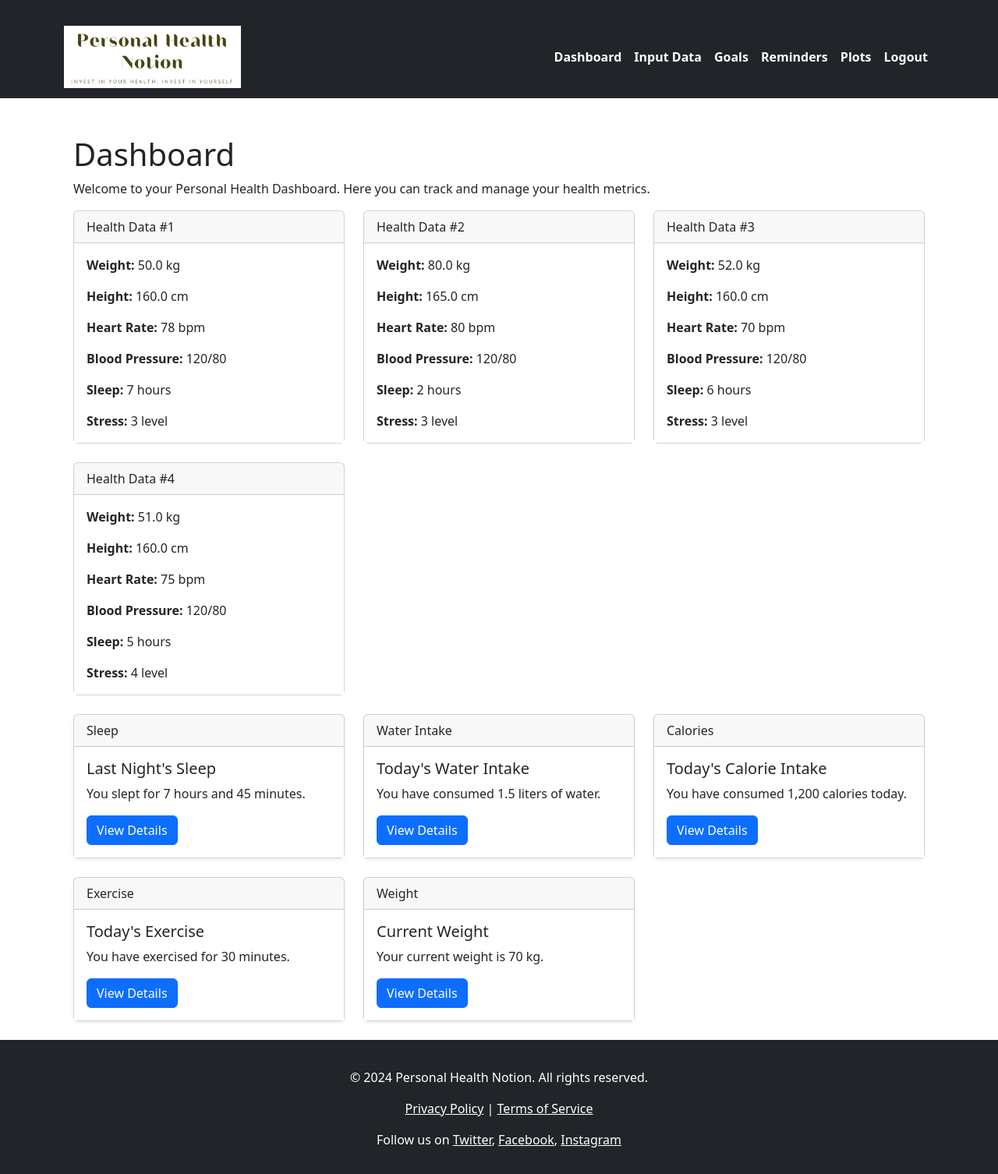
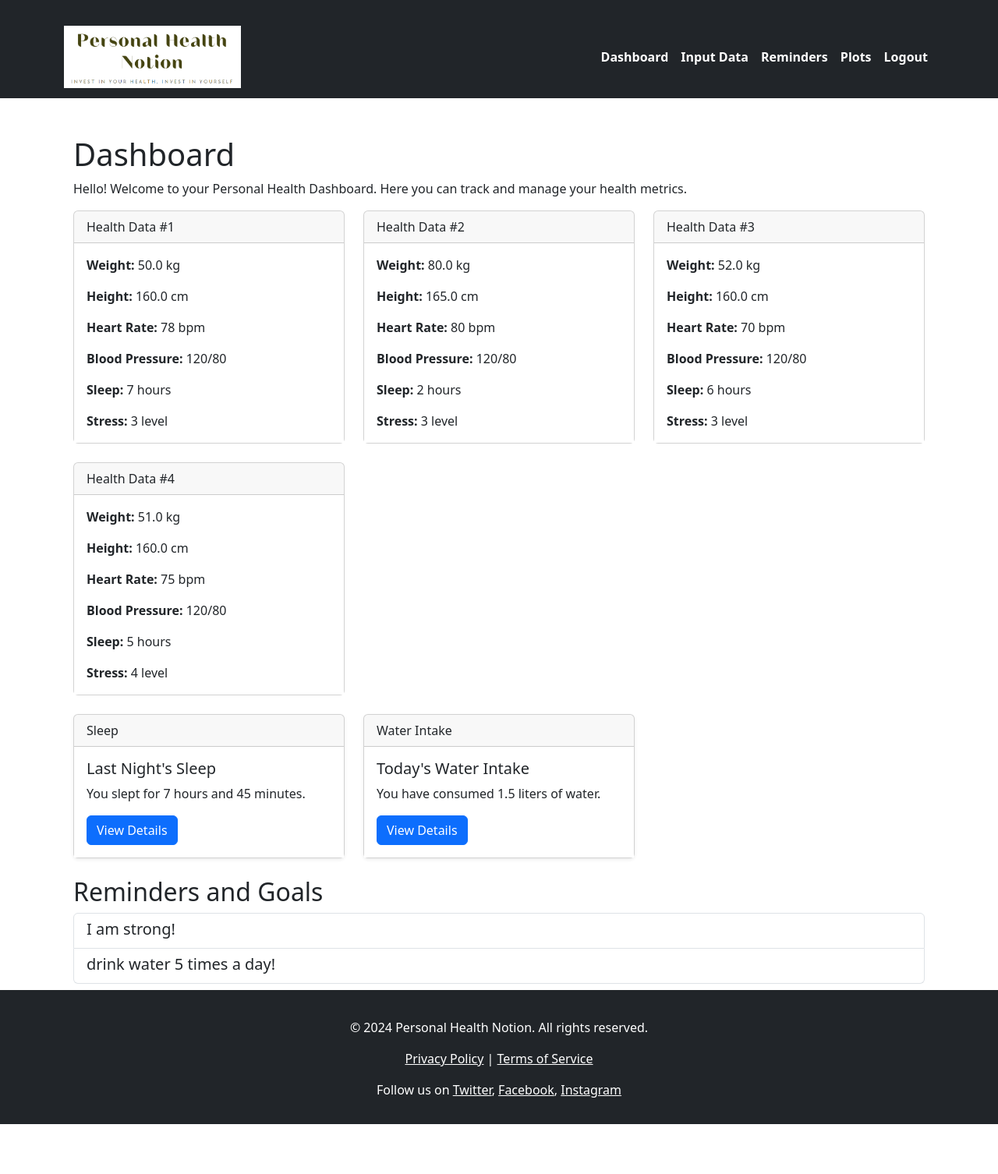
Before and after one commit to amyosy/PersonalHealth, a Flask app: page /dashboard in a window 1280 px wide. Shown: the whole page at 78% size. After the commit the page ends 1442 px from the top, so only its background shows below. Run offline with Flask 2, Linux system fonts and the light colour scheme; a user stored in the database is signed in; data comes from the database, SQL or seed files in the repository; both versions use the stored data as it was after the commit; data that the repository does not hold is empty.

Commit message:
Aktualisierung und Verbesserung der Python-Dateien und htmls

```diff
--- a/app.py
+++ b/app.py
@@ -1,9 +1,14 @@
-from flask import Flask, render_template, redirect, url_for, request, session, flash
-from flask.json import jsonify
-from forms import RegistrationForm, LoginForm, DataForm, GoalForm, ReminderForm
+import io
+from flask import Flask, render_template, redirect, url_for, session, flash, request
+from flask_wtf import FlaskForm
+from sqlalchemy.sql.functions import current_user
+from wtforms.fields.simple import SubmitField
+from forms import RegistrationForm, LoginForm, DataForm, ReminderForm
 from functools import wraps
 from init import create_app, db, bcrypt
-from models import User, HealthData, Goal, Reminder
+from models import User, HealthData, Reminder
+import matplotlib.pyplot as plt
+import base64
 
 app = create_app()
 
@@ -88,22 +93,6 @@ def input_data():
     return render_template('input_data.html', form=form)
 
 
-@app.route('/goals', methods=['GET', 'POST'])
-@login_required
-def goals():
-    form = GoalForm()
-    user = User.query.filter_by(username=session['username']).first()
-    if form.validate_on_submit():
-        goal = Goal(title=form.goal_title.data, description=form.goal_description.data,
-                    deadline=form.goal_deadline.data, user_id=user.id)
-        db.session.add(goal)
-        db.session.commit()
-        flash('Goal added successfully!')
-        return redirect(url_for('goals'))
-    user_goals = Goal.query.filter_by(user_id=user.id).all()
-    return render_template('goals.html', form=form, goals=user_goals)
-
-
 @app.route('/reminders', methods=['GET', 'POST'])
 @login_required
 def reminders():
@@ -124,16 +113,76 @@ def reminders():
 def dashboard():
     user = User.query.filter_by(username=session['username']).first()
     health_data = HealthData.query.filter_by(user_id=user.id).all()
-    user_goals = Goal.query.filter_by(user_id=user.id).all()
-    return render_template('dashboard.html', health_data=health_data, goals=user_goals, username=user.username)
+    reminders = Reminder.query.filter_by(user_id=user.id).all()  # Fetch reminders
+    return render_template('dashboard.html', health_data=health_data, reminders=reminders)
 
 
-@app.route('/plots')
-@login_required
+# FlaskForm für die Plot-Pagination
+class PlotPaginationForm(FlaskForm):
+    weight_submit = SubmitField('Weight')
+    height_submit = SubmitField('Height')
+    heart_rate_submit = SubmitField('Heart Rate')
+    blood_pressure_submit = SubmitField('Blood Pressure')
+    sleep_submit = SubmitField('Sleep')
+    stress_submit = SubmitField('Stress')
+
+
+@app.route('/plots', methods=['GET', 'POST'])
 def plots():
-    user = User.query.filter_by(username=session['username']).first()
-    data = HealthData.query.filter_by(user_id=user.id).all()
-    return render_template('plots.html', data=jsonify(data))
+    form = PlotPaginationForm()
+
+    # Daten für die Plots abrufen
+    page = int(request.args.get('page', 1))  # Aktuelle Seite
+
+    if page == 1:
+        health_data = HealthData.query.with_entities(HealthData.weight).all()
+        plot_title = 'Weight Over Time'
+    elif page == 2:
+        health_data = HealthData.query.with_entities(HealthData.height).all()
+        plot_title = 'Height Over Time'
+    elif page == 3:
+        health_data = HealthData.query.with_entities(HealthData.heart_rate).all()
+        plot_title = 'Heart Rate Over Time'
+    elif page == 4:
+        health_data = HealthData.query.with_entities(HealthData.blood_pressure).all()
+        plot_title = 'Blood Pressure Over Time'
+    elif page == 5:
+        health_data = HealthData.query.with_entities(HealthData.sleep).all()
+        plot_title = 'Sleep Over Time'
+    elif page == 6:
+        health_data = HealthData.query.with_entities(HealthData.stress).all()
+        plot_title = 'Stress Over Time'
+    else:
+        return render_template('error.html', message='Invalid pagination.')
+
+    # Konvertierung der Abfrageergebnisse in eine flache Liste
+    health_data = [value[0] for value in health_data]
+
+    # Mindestens 3 Datensätze benötigt, um Plots zu erstellen
+    if len(health_data) < 3:
+        plots_available = False
+    else:
+        plots_available = True
+
+    if plots_available:
+        # Plots erstellen
+        plt.figure(figsize=(8, 6))
+        plt.plot(health_data)
+        plt.title(plot_title)
+        plt.xlabel('Time')
+        plt.ylabel(plot_title)
+
+        # Speichern des Plots in BytesIO
+        img = io.BytesIO()
+        plt.savefig(img, format='png')
+        img.seek(0)
+        plot_url = base64.b64encode(img.getvalue()).decode()
+        plt.close()
+
+        return render_template('plots.html', form=form, plot_title=plot_title, plot_url=plot_url,
+                               plot_available=plots_available, page=page)
+
+    return render_template('plots.html', form=form, plot_available=plots_available, page=page)
 
 
 if __name__ == '__main__':
--- a/init.py
+++ b/init.py
@@ -1,6 +1,7 @@
 from flask import Flask
 from flask_sqlalchemy import SQLAlchemy
 from flask_bcrypt import Bcrypt
+from flask_migrate import Migrate
 import os
 
 db = SQLAlchemy()
@@ -14,9 +15,11 @@ def create_app():
 
     db.init_app(app)
     bcrypt.init_app(app)
+    migrate = Migrate(app, db)
 
     with app.app_context():
-        from models import User, HealthData, Goal, Reminder
+        from forms import RegistrationForm, LoginForm, DataForm, ReminderForm
+        from models import User, HealthData, Reminder
         db.create_all()
 
     return app
--- a/requirements.txt
+++ b/requirements.txt
@@ -6,3 +6,4 @@ pytest==7.1.2
 plotly==5.5.0
 psycopg2-binary==2.9.3
 email-validator==1.1.3
+Flask-Migrate==3.1.0
--- a/templates/base.html
+++ b/templates/base.html
@@ -25,9 +25,6 @@
                         </li>
                         <li class="nav-item">
                             <a class="nav-link" href="{{ url_for('input_data') }}">Input Data</a>
-                        </li>
-                        <li class="nav-item">
-                            <a class="nav-link" href="{{ url_for('goals') }}">Goals</a>
                         </li>
                         <li class="nav-item">
                             <a class="nav-link" href="{{ url_for('reminders') }}">Reminders</a>
--- a/templates/dashboard.html
+++ b/templates/dashboard.html
@@ -2,7 +2,7 @@
 {% block content %}
 <div id="dashboard-container" class="container mt-4">
     <h1>Dashboard</h1>
-    <p>Welcome to your Personal Health Dashboard. Here you can track and manage your health metrics.</p>
+    <p>Hello! Welcome to your Personal Health Dashboard. Here you can track and manage your health metrics.</p>
 
     <div class="row">
         {% for item in health_data %}
@@ -52,50 +52,21 @@
                 </div>
             </div>
         </div>
-
-        <!-- Card for tracking calories -->
-        <div class="col-md-4">
-            <div class="card mb-4 shadow-sm">
-                <div class="card-header">
-                    Calories
+        <!-- Reminders Section -->
+        <div class="col-md-12">
+            <h2>Reminders and Goals</h2>
+            <div class="list-group">
+                {% for reminder in reminders %}
+                <div class="list-group-item list-group-item-action">
+                    <div class="d-flex w-100 justify-content-between">
+                        <h5 class="mb-1">{{ reminder.reminder }}</h5>
+                    </div>
                 </div>
-                <div class="card-body">
-                    <h5 class="card-title">Today's Calorie Intake</h5>
-                    <p class="card-text">You have consumed 1,200 calories today.</p>
-                    <a href="#" class="btn btn-primary">View Details</a>
-                </div>
+                {% endfor %}
             </div>
         </div>
     </div>
 
-    <div class="row">
-        <!-- Card for tracking exercise -->
-        <div class="col-md-4">
-            <div class="card mb-4 shadow-sm">
-                <div class="card-header">
-                    Exercise
-                </div>
-                <div class="card-body">
-                    <h5 class="card-title">Today's Exercise</h5>
-                    <p class="card-text">You have exercised for 30 minutes.</p>
-                    <a href="#" class="btn btn-primary">View Details</a>
-                </div>
-            </div>
-        </div>
-
-        <!-- Card for tracking weight -->
-        <div class="col-md-4">
-            <div class="card mb-4 shadow-sm">
-                <div class="card-header">
-                    Weight
-                </div>
-                <div class="card-body">
-                    <h5 class="card-title">Current Weight</h5>
-                    <p class="card-text">Your current weight is 70 kg.</p>
-                    <a href="#" class="btn btn-primary">View Details</a>
-                </div>
-            </div>
-        </div>
-    </div>
 </div>
+<h1 class="mt-20"></h1>
 {% endblock %}
--- a/templates/index.html
+++ b/templates/index.html
@@ -24,9 +24,9 @@
     <div class="col-md-4">
         <div class="card text-center">
             <div class="card-body">
-                <h5 class="card-title">Set Your Goals</h5>
+                <h5 class="card-title">Set Your Reminders</h5>
                 <p class="card-text">Set and achieve your personal health goals to stay motivated and on track.</p>
-                <a href="{{ url_for('goals') }}" class="btn btn-primary">Set Goals</a>
+                <a href="{{ url_for('reminders') }}" class="btn btn-primary">Set Reminders</a>
             </div>
         </div>
     </div>
```
Also changed, not shown: forms.py (+1 -9 lines), models.py (+0 -8 lines), static/css/slylesplots.css (added, +49 -0 lines), templates/goals.html (deleted, +0 -64 lines), templates/plots.html (+46 -7 lines), instance/site.db, templates/reminders.html (line endings or trailing spaces).
